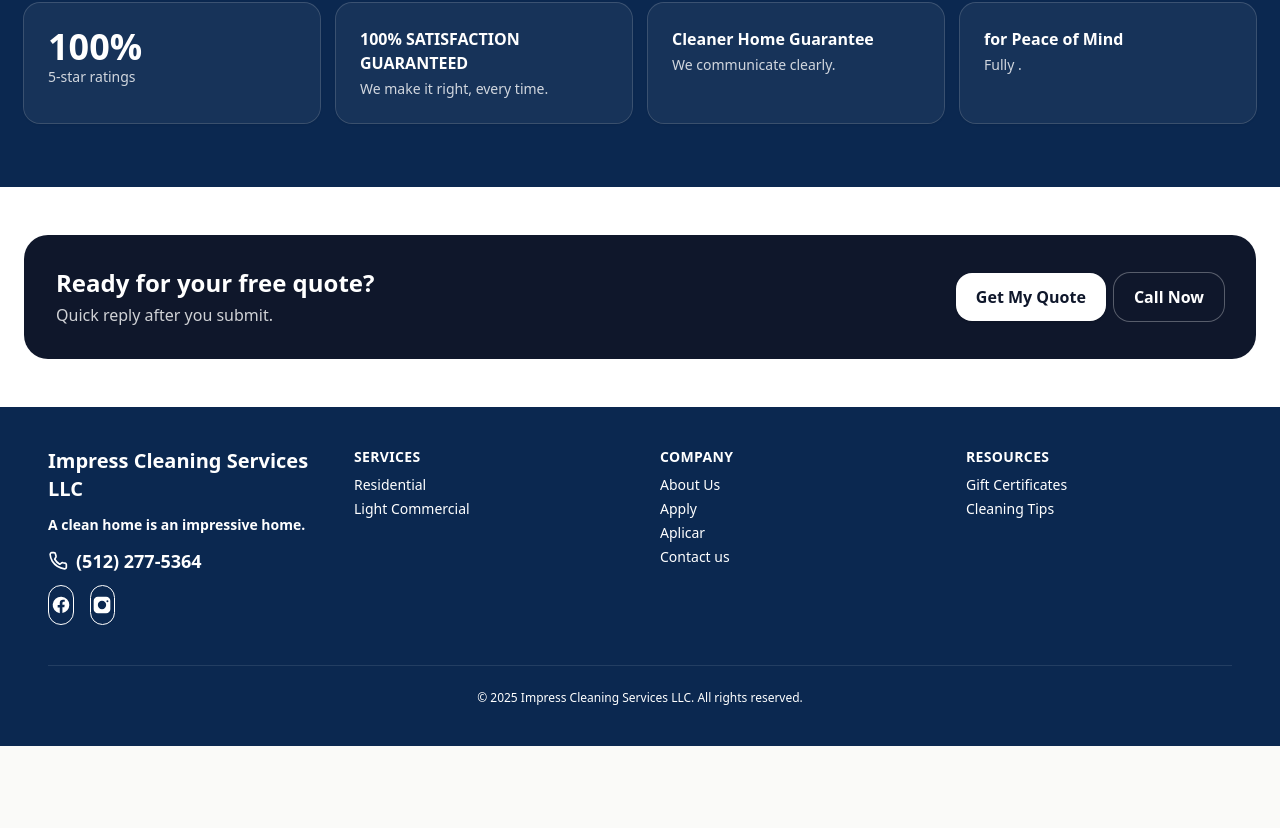
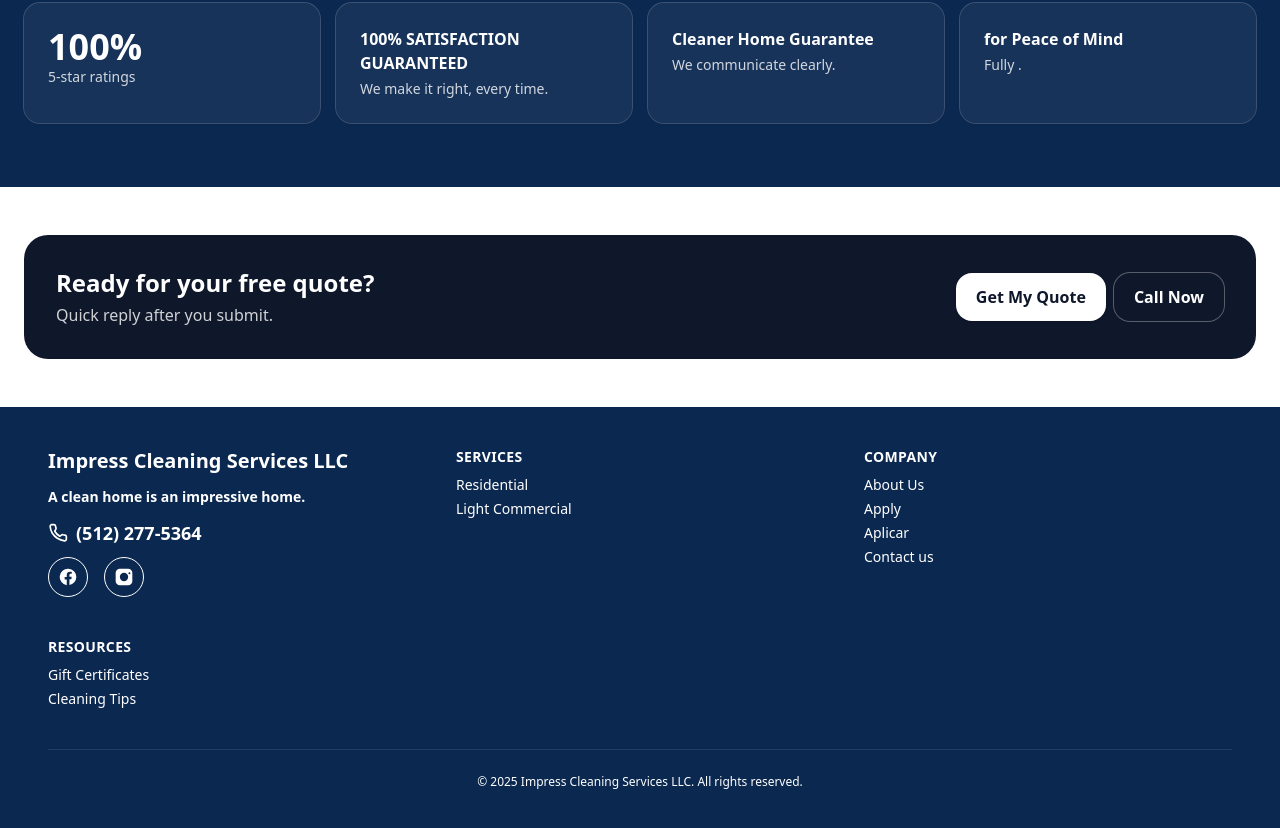
Before and after one commit to resp23f/impress-cleaning-site, a Next.js app: page / in a window 1280 px wide. Shown: the part 1824-2652 px from the top of the page. Before the commit the page ends 2570 px from the top, so only its background shows below. Built offline with nearby package versions, Linux system fonts and the light colour scheme.

Commit message:
General Update

```diff
--- a/src/components/Footer.jsx
+++ b/src/components/Footer.jsx
@@ -18,7 +18,7 @@ const year = new Date().getFullYear();
 
 return (
 <footer className="relative z-10 bg-[#0B2850] text-white py-10 px-6 md:px-12 [&_*]:text-white">
-<div className="max-w-7xl mx-auto grid grid-cols-1 sm:grid-cols-2 md:grid-cols-4 gap-10">
+<div className="col-span-1 sm:col-span-2 md:col-span-3 grid grid-cols-3 gap-4 md:grid-cols-3 md:gap-10">
 {/* Contact */}
 <div>
     <h3 className="text-xl font-bold mb-3 text-white/90">
```
